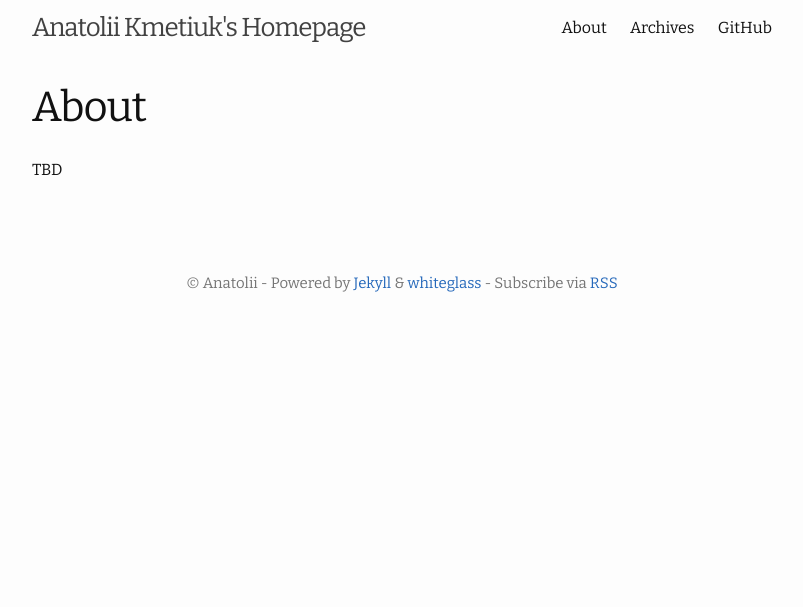
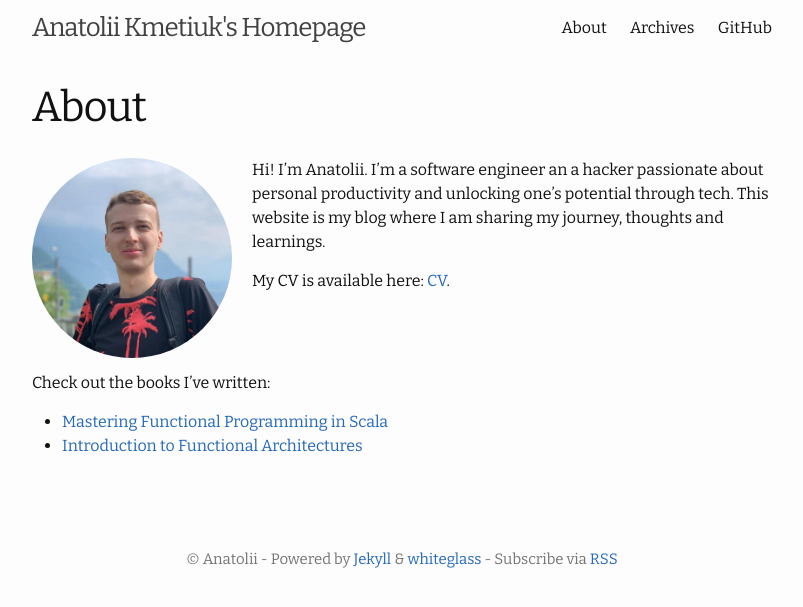
Before and after one commit to anatoliykmetyuk/anatoliykmetyuk.github.io, a Jekyll site: the page built from about.md, in a window 1280 px wide. Shown: the top 607 px of the page, without its empty margins (238-1041 px from the left). Built offline with Jekyll 4.4.1, drawn with Linux system fonts in a browser that asks for light colours.

Commit message:
Add About section

```diff
--- a/about.md
+++ b/about.md
@@ -4,4 +4,16 @@ title: "About"
 permalink: /about/
 ---
 
-TBD
+<img src="/assets/images/anatolii.jpg" alt="Anatolii Kmetiuk" style="width: 200px; height: 200px; border-radius: 50%; float: left; margin-right: 20px; margin-bottom: 10px;">
+
+Hi! I'm Anatolii. I'm a software engineer an a hacker passionate about personal productivity and unlocking one's potential through tech. This website is my blog where I am sharing my journey, thoughts and learnings.
+
+My CV is available here: [CV](/assets/files/anatolii-kmetiuk-cv.pdf).
+
+<br/>
+<br/>
+
+Check out the books I've written:
+
+- [Mastering Functional Programming in Scala](https://www.amazon.co.uk/Mastering-Functional-Programming-techniques-programming/dp/1788620798)
+- [Introduction to Functional Architectures](/assets/files/introduction-to-functional-architectures.pdf)
```
Also changed, not shown: assets/images/anatolii.jpg (added), 3 other files.
